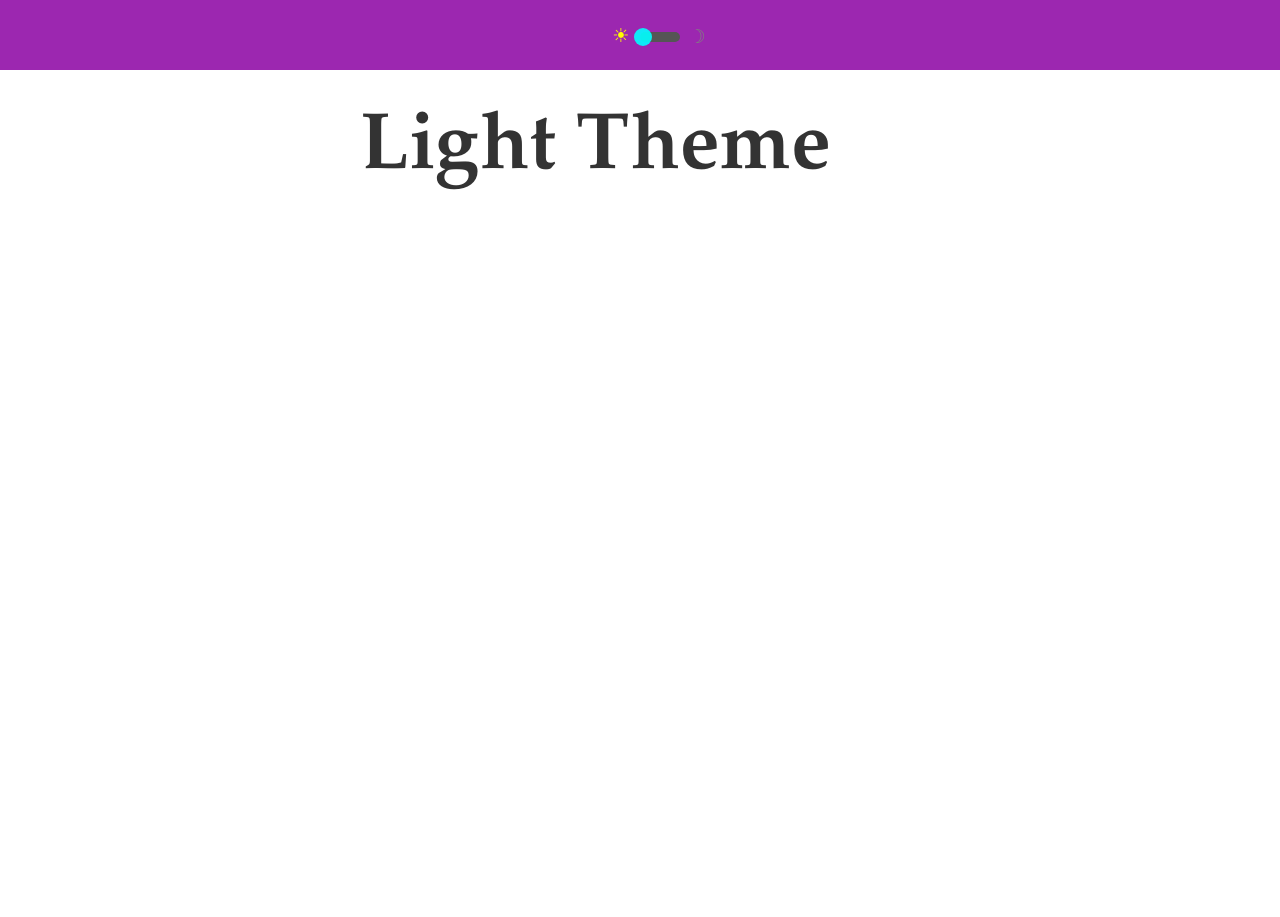
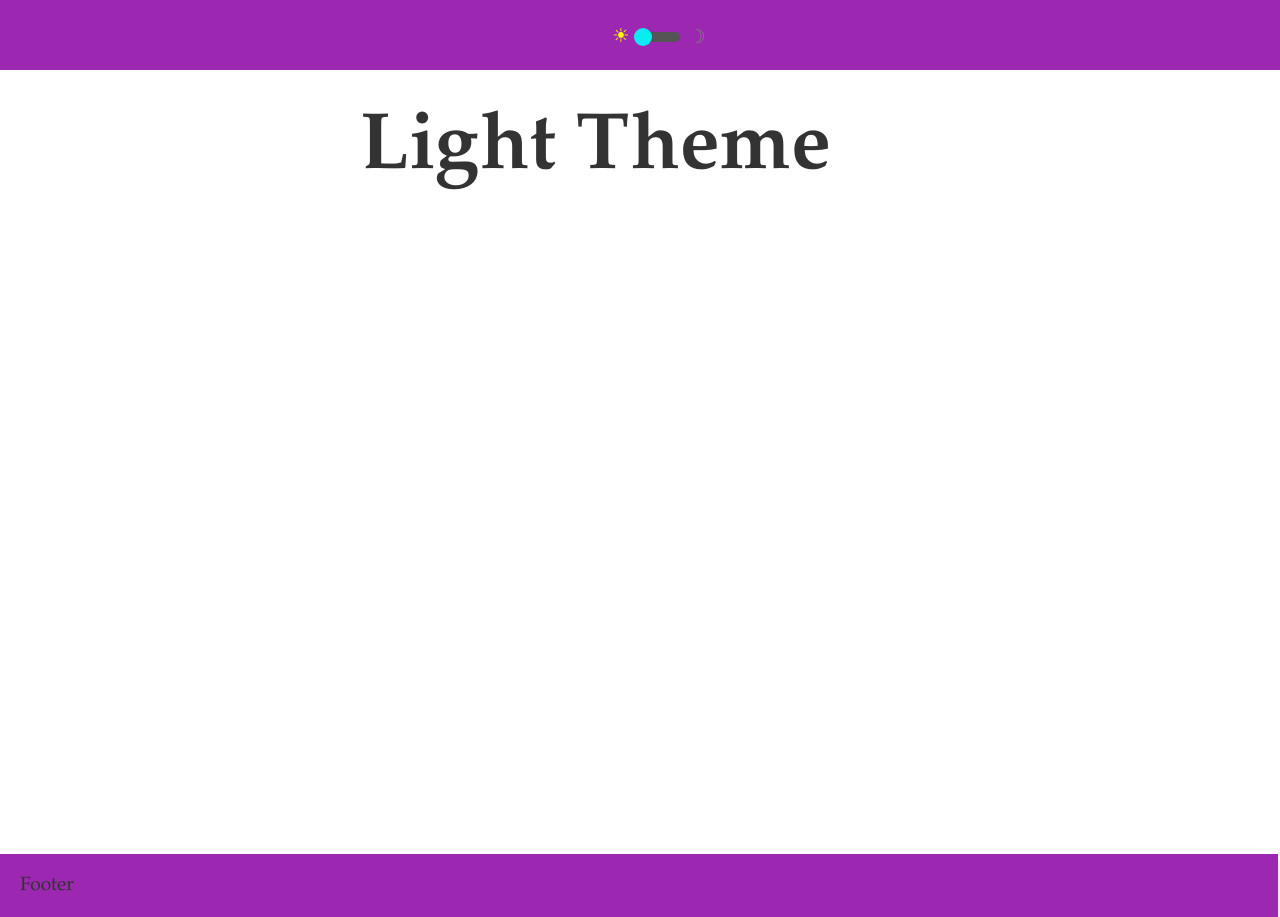
Before and after one commit to davidgeorgebell/React-Context-Dark-Light-theme-boilerplate, a React (Create React App) app: page / in a window 1280 px wide. Shown: the top 917 px of the page. Before the commit the page ends 854 px from the top, so only its background shows below. Built offline with nearby package versions, Linux system fonts and the light colour scheme.

Commit message:
Footer component

```diff
--- a/src/App.js
+++ b/src/App.js
@@ -2,6 +2,7 @@ import React, { useContext } from 'react';
 import { ThemeContext } from './contexts/ThemeContext';
 
 import Header from './components/Header';
+import Footer from './components/Footer';
 
 function App() {
   const { darkMode, setDarkMode } = useContext(ThemeContext);
@@ -12,6 +13,7 @@ function App() {
         <main>
           <h1>{darkMode ? 'Dark Theme' : 'Light Theme'}</h1>
         </main>
+        <Footer />
       </div>
     </div>
   );
--- /dev/null
+++ b/src/components/Footer.js
@@ -0,0 +1,14 @@
+import React from 'react';
+
+import '../footer.css';
+
+const Footer = ({ darkMode, setDarkMode }) => {
+  return (
+    <div className={darkMode ? 'dark-mode' : 'light-mode'}>
+      <div className='footer-container'>
+        <footer>Footer</footer>
+      </div>
+    </div>
+  );
+};
+export default Footer;
--- /dev/null
+++ b/src/footer.css
@@ -0,0 +1,19 @@
+footer {
+  width: 100%;
+  display: flex;
+  background-color: #9c27b0;
+  transition: background-color 0.5s ease-out;
+  padding: 20px;
+  box-shadow: 0 10px 20px rgba(0, 0, 0, 0.1), 0 6px 6px rgba(0, 0, 0, 0.1);
+}
+.footer-container {
+  display: flex;
+  margin: 0 auto;
+  font-size: 1.2em;
+  background: none;
+  border: none;
+  cursor: pointer;
+  transition: color 0.3s ease;
+  margin-top: 4px;
+  margin-right: 2px;
+}
--- a/src/index.css
+++ b/src/index.css
@@ -20,6 +20,10 @@ code {
   transition: background-color 0.5s ease-out;
 }
 .dark-mode nav {
+  background-color: #241b2f;
+  transition: background-color 0.5s ease-out;
+}
+.dark-mode footer {
   background-color: #241b2f;
   transition: background-color 0.5s ease-out;
 }
```
